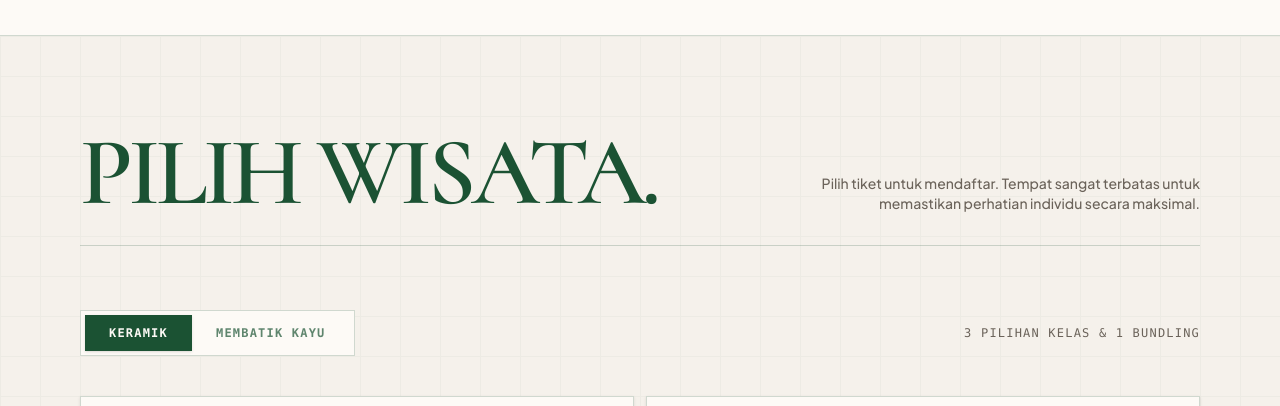
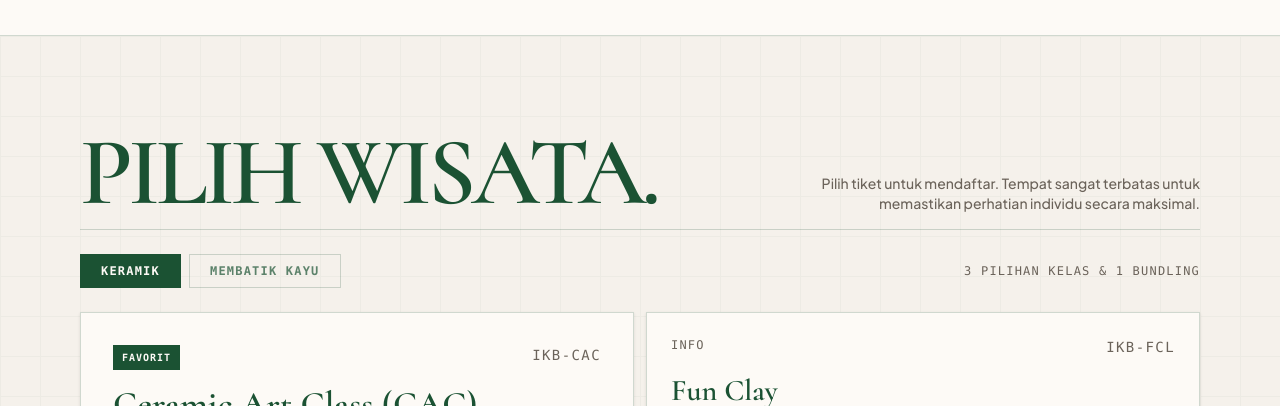
Before and after one commit to gimigkk/Imah-Keramik-Bogor, a React (Vite) app: page / in a window 1280 px wide. Shown: the part 880-1286 px from the top of the page. Built offline with nearby package versions, Linux system fonts and the light colour scheme; the HTML template or start-up script is replaced by a standard one.

Commit message:
style: simplify tab buttons layout and tighten header-to-tab spacing

```diff
--- a/src/components/BentoTickets.tsx
+++ b/src/components/BentoTickets.tsx
@@ -23,7 +23,7 @@ export const BentoTickets: React.FC = () => {
 
       <Container className="relative z-10">
         {/* Section Header */}
-        <div className="mb-12 md:mb-16 md:flex justify-between items-end gap-8 border-b border-foreground/20 pb-8">
+        <div className="mb-6 md:mb-6 md:flex justify-between items-end gap-8 border-b border-foreground/20 pb-4">
           <div>
             <h2 className="font-serif text-5xl md:text-8xl text-foreground uppercase tracking-tighter leading-[0.85]">
               Pilih Wisata.
@@ -34,25 +34,25 @@ export const BentoTickets: React.FC = () => {
           </p>
         </div>
 
-        {/* Tab Switcher (2 tabs only: Keramik | Membatik kayu) */}
-        <div className="mb-10 flex flex-col sm:flex-row justify-between items-start sm:items-center gap-4">
-          <div className="flex border border-foreground/20 bg-background p-1 w-full sm:w-auto">
+        {/* Tab Switcher (Simple 2 button design) */}
+        <div className="mb-6 flex flex-col sm:flex-row justify-between items-start sm:items-center gap-4">
+          <div className="flex items-center gap-2">
             <button
               onClick={() => setActiveTab('keramik')}
-              className={`flex-1 sm:flex-none px-6 py-2.5 font-mono text-xs uppercase tracking-widest font-bold transition-all ${
+              className={`px-5 py-2 font-mono text-xs uppercase tracking-widest font-bold border transition-colors ${
                 activeTab === 'keramik'
-                  ? 'bg-foreground text-background shadow-sm'
-                  : 'text-foreground/70 hover:text-foreground hover:bg-secondary/30'
+                  ? 'bg-foreground text-background border-foreground'
+                  : 'bg-transparent text-foreground/70 border-foreground/20 hover:border-foreground/50 hover:text-foreground'
               }`}
             >
               Keramik
             </button>
             <button
               onClick={() => setActiveTab('membatik')}
-              className={`flex-1 sm:flex-none px-6 py-2.5 font-mono text-xs uppercase tracking-widest font-bold transition-all ${
+              className={`px-5 py-2 font-mono text-xs uppercase tracking-widest font-bold border transition-colors ${
                 activeTab === 'membatik'
-                  ? 'bg-foreground text-background shadow-sm'
-                  : 'text-foreground/70 hover:text-foreground hover:bg-secondary/30'
+                  ? 'bg-foreground text-background border-foreground'
+                  : 'bg-transparent text-foreground/70 border-foreground/20 hover:border-foreground/50 hover:text-foreground'
               }`}
             >
               Membatik Kayu
```
